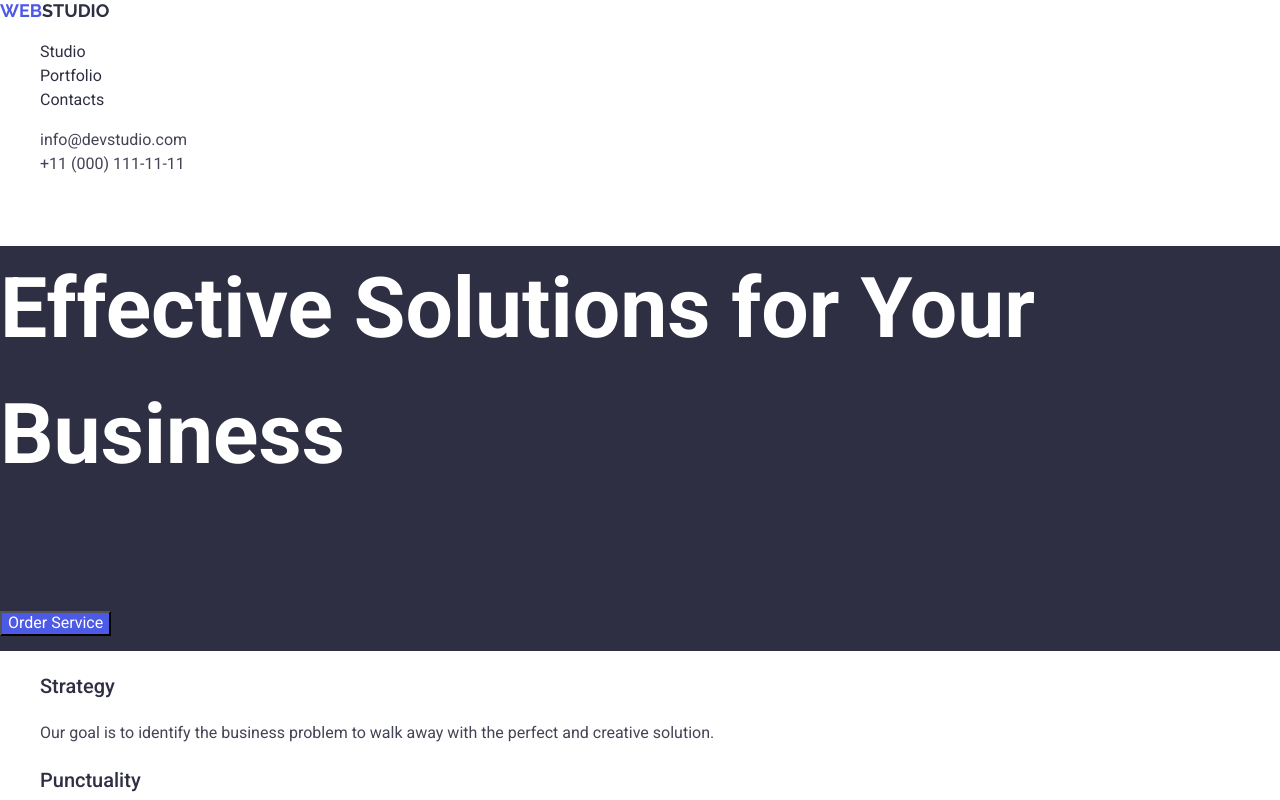
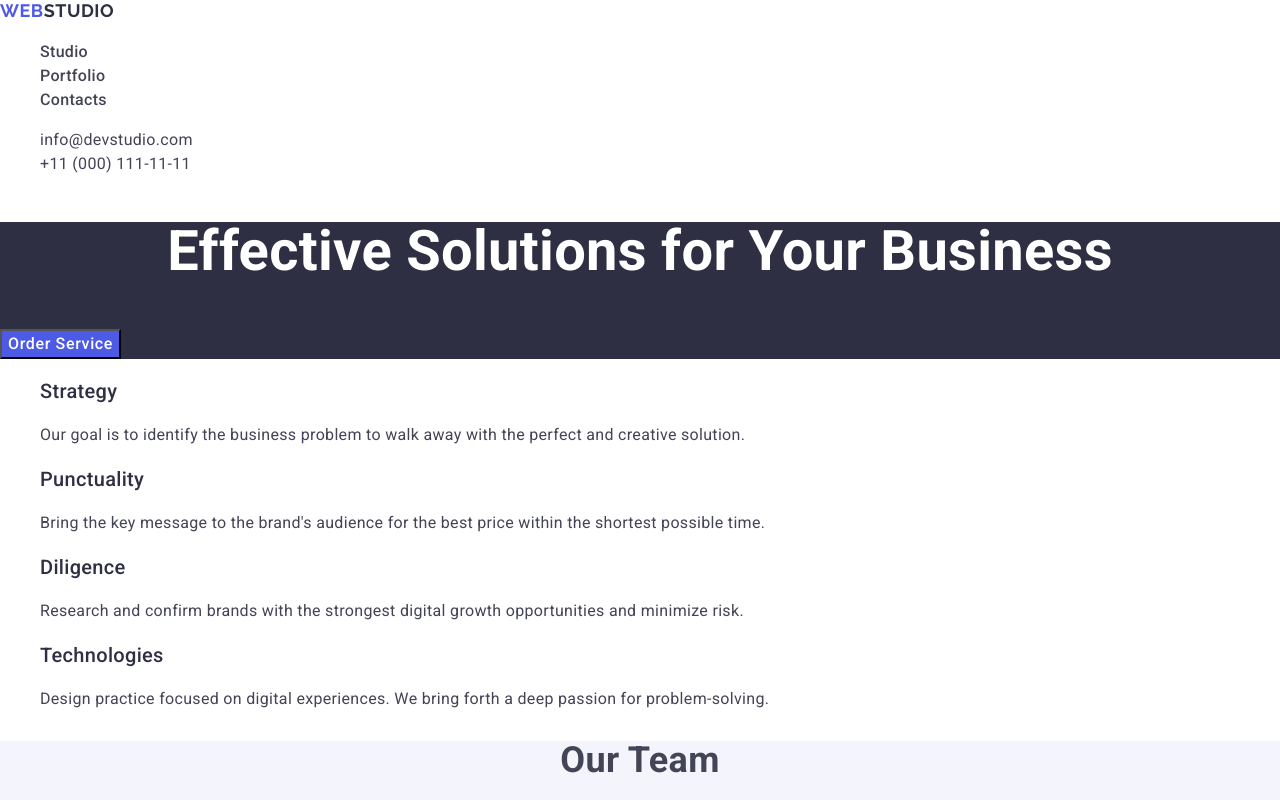
Before and after one commit to Tatyana-S3/goit-markup-hw-02, a plain HTML site: page index.html in a window 1280 px wide. Shown: the top 800 px of the page. Drawn offline with nearby package versions, Linux system fonts and the light colour scheme.

Commit message:
update files

```diff
--- a/css/styles.css
+++ b/css/styles.css
@@ -1,24 +1,27 @@
 body {
   font-family: 'Roboto', sans-serif;
-  color: #2e2f42;
+  color: #434455;
   background-color: #ffffff;
   font-size: 16px;
   line-height: 1.5;
-  h2 {
+  letter-spacing: 0.02em;
+}
+body h2 {
   font-size: 36px;
-    font-weight: 700;
+  line-height: 1.11;
+  text-align: center;
+  text-transform: capitalize;
 }
-  h3 {
+body h3 {
+  color: #2e2f42;
+  font-weight: 500;
   font-size: 20px;
-    font-weight: 500;
-  }
-  p {
-    color: #434455;
+  line-height: 1.2;
 }
 ul {
   list-style-type: none;
 }
-}
+
 .link,
 .logo {
   text-decoration: none;
@@ -26,23 +29,26 @@ body {
 }
 .link:hover,
 .link:focus {
-  color: #4d5ae5;
+  color: #404bbf;
 }
 
 .logo {
+  color: #4d5ae5;
   font-family: 'Raleway', sans-serif;
   text-transform: uppercase;
   font-weight: 700;
   font-size: 18px;
   line-height: 1.17;
+  letter-spacing: 0.03em;
 }
-.accent-web {
-  color: #4d5ae5;
+.accent-header {
+  color: #2e2f42;
 }
 .site-nav a {
-  font-size: 500;
+  letter-spacing: 0.02em;
+  font-weight: 500;
 }
-.site-cnts a {
+.cnts a {
   color: #434455;
   font-size: 400;
   font-style: normal;
@@ -50,33 +56,47 @@ body {
 .hero {
   background-color: #2e2f42;
   color: #ffffff;
+}
+.hidden-hero {
+  line-height: 1.07;
   font-weight: 700;
   font-size: 56px;
+  text-align: center;
 }
+
 .btn-hero {
   background-color: #4d5ae5;
   font-family: 'Roboto', sans-serif;
   color: #ffffff;
   font-size: 16px;
+  font-weight: 500;
+  line-height: 1.5;
+  letter-spacing: 0.04em;
+  cursor: pointer;
 }
 
 .btn-hero:hover,
 .btn-hero:focus {
   background-color: #404bbf;
 }
+
 .our-team {
   background-color: #f4f4fd;
+}
+.our-team h3,
+.our-team p {
+  background-color: #ffffff;
 }
 .portfolio {
   line-height: 1.11111;
   text-shadow: 0 4px 4px rgba(0, 0, 0, 0.25);
 }
-.accent-studio {
+.accent-footer {
   color: #f4f4fd;
 }
 .page-footer {
   background-color: #2e2f42;
 }
-.page-footer .text {
+.page-footer .text-footer {
   color: #f4f4fd;
 }
--- a/index.html
+++ b/index.html
@@ -21,12 +21,12 @@
     <header class="page-header">
       <nav class="navi">
         <a class="logo" href="./index.html">
-          <span class="accent-web">Web</span>Studio
+          Web<span class="accent-header">Studio</span>
         </a>
         <ul class="site-nav">
-          <li><a class="link" href="/">Studio</a></li>
-          <li><a class="link" href="/">Portfolio</a></li>
-          <li><a class="link" href="/">Contacts</a></li>
+          <li><a class="link" href="">Studio</a></li>
+          <li><a class="link" href="">Portfolio</a></li>
+          <li><a class="link" href="">Contacts</a></li>
         </ul>
       </nav>
       <address class="cnts">
@@ -50,7 +50,7 @@
       </section>
 
       <section class="feature">
-        <h2 hidden>Our advantages</h2>
+        <h2 class="title" hidden>Our advantages</h2>
         <ul>
           <li>
             <h3>Strategy</h3>
@@ -83,7 +83,7 @@
         </ul>
       </section>
       <section class="our-team">
-        <h2>Our Team</h2>
+        <h2 class="title">Our Team</h2>
         <ul>
           <li>
             <img
@@ -129,7 +129,7 @@
       </section>
 
       <section class="our-portfolio">
-        <h2 class="portfolio">Our Portfolio</h2>
+        <h2 class="title">Our Portfolio</h2>
         <ul>
           <li>
             <img
@@ -196,11 +196,10 @@
     </main>
 
     <footer class="page-footer">
-      <a class="logo" href="./index.html"
-        ><span class="accent-web">Web</span
-        ><span class="accent-studio">Studio</span></a
+      <a class="logo" href="./index.html">
+        Web<span class="accent-footer">Studio</span></a
       >
-      <p class="text">
+      <p class="text-footer">
         Increase the flow of customers and sales for your business with digital
         marketing & growth solutions.
       </p>
```
Lines whose indentation alone changed are shown as unchanged.
